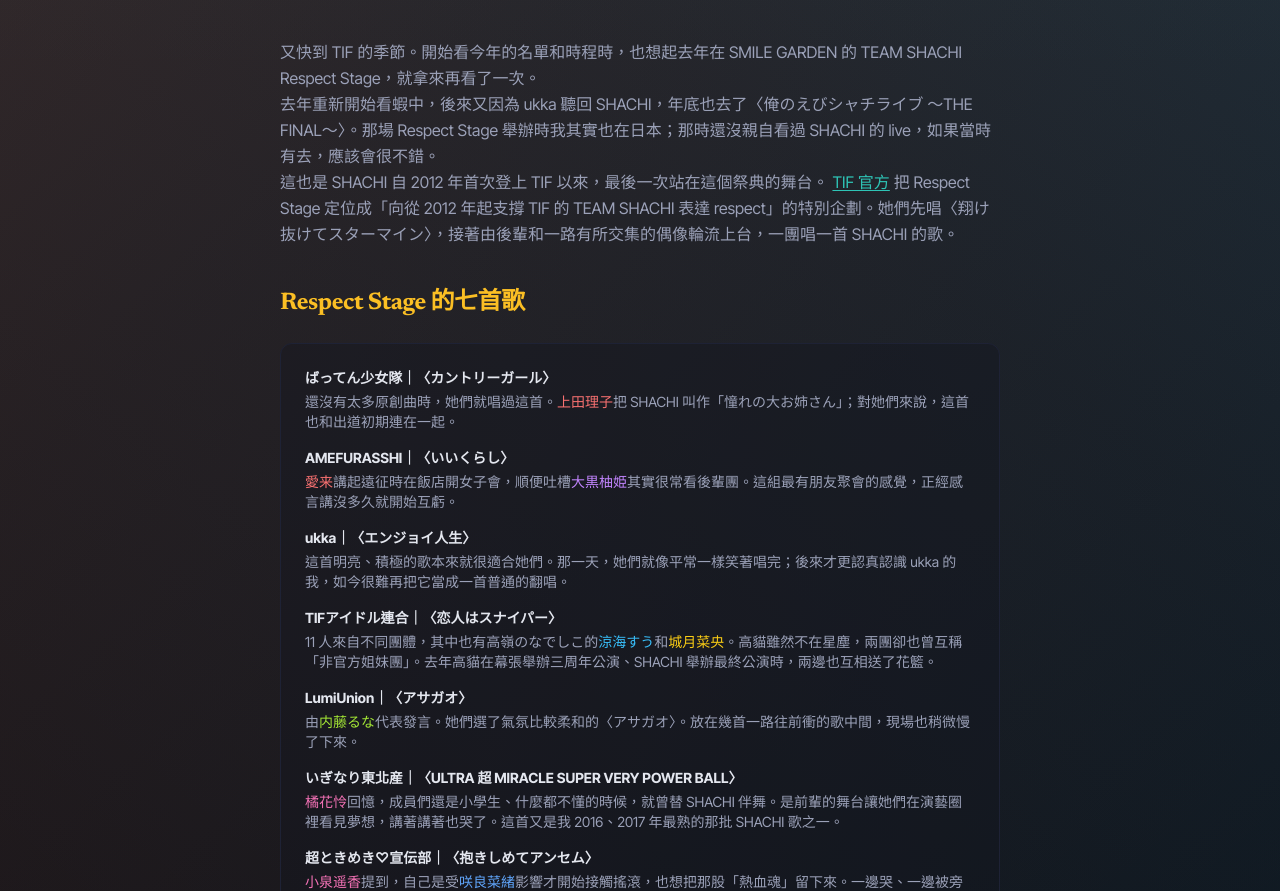
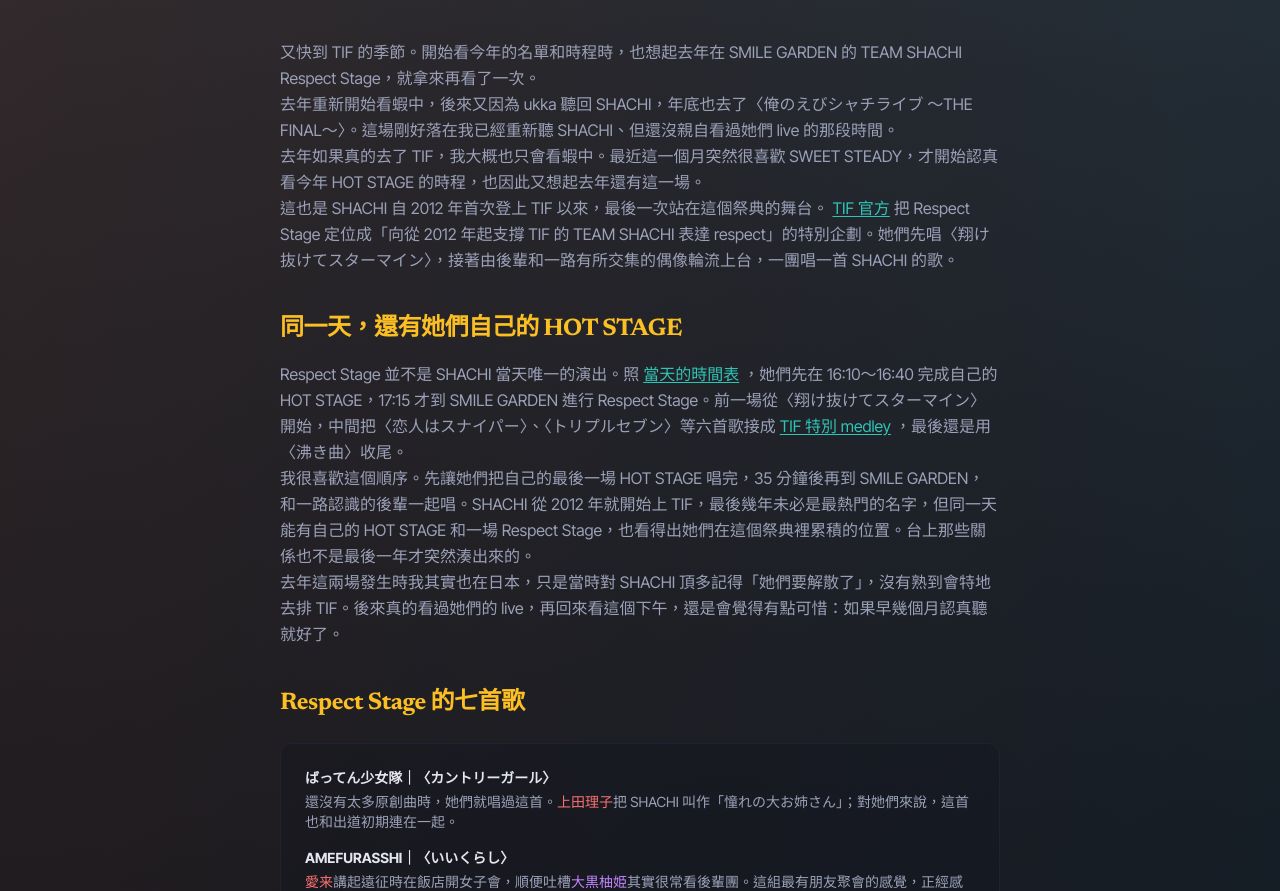
Before and after one commit to HanaYukii/hanayukii-site, a Next.js app: page /blog/tif-2025-shachi-respect-stage in a window 1280 px wide. Shown: the part 816-1707 px from the top of the page. Built offline with nearby package versions, Linux system fonts and the light colour scheme.

Commit message:
content: add SHACHI HOT STAGE context

```diff
--- a/src/app/blog/tif-2025-shachi-respect-stage/page.tsx
+++ b/src/app/blog/tif-2025-shachi-respect-stage/page.tsx
@@ -124,9 +124,13 @@
           </p>
           <p>
             去年重新開始看蝦中，後來又因為 ukka 聽回
-            SHACHI，年底也去了〈俺のえびシャチライブ ～THE FINAL～〉。那場
-            Respect Stage 舉辦時我其實也在日本；那時還沒親自看過 SHACHI 的
-            live，如果當時有去，應該會很不錯。
+            SHACHI，年底也去了〈俺のえびシャチライブ
+            ～THE FINAL～〉。這場剛好落在我已經重新聽 SHACHI、但還沒親自看過她們
+            live 的那段時間。
+          </p>
+          <p>
+            去年如果真的去了 TIF，我大概也只會看蝦中。最近這一個月突然很喜歡 SWEET
+            STEADY，才開始認真看今年 HOT STAGE 的時程，也因此又想起去年還有這一場。
           </p>
           <p>
             這也是 SHACHI 自 2012 年首次登上 TIF
@@ -142,6 +146,43 @@
             把 Respect Stage 定位成「向從 2012 年起支撐 TIF 的 TEAM SHACHI 表達
             respect」的特別企劃。她們先唱〈翔け抜けてスターマイン〉，接著由後輩和一路有所交集的偶像輪流上台，一團唱一首
             SHACHI 的歌。
+          </p>
+        </FadeIn>
+
+        <FadeIn>
+          <Heading>同一天，還有她們自己的 HOT STAGE</Heading>
+          <p>
+            Respect Stage 並不是 SHACHI 當天唯一的演出。照
+            <a
+              href="https://official.idolfes.com/files/57/tif2025/assets/img/timetable/pdf/day1_202508030020.pdf"
+              target="_blank"
+              rel="noreferrer"
+              className={`mx-1 ${linkClass}`}
+            >
+              當天的時間表
+            </a>
+            ，她們先在 16:10～16:40 完成自己的 HOT STAGE，17:15
+            才到 SMILE GARDEN 進行 Respect Stage。前一場從〈翔け抜けてスターマイン〉開始，中間把〈恋人はスナイパー〉、〈トリプルセブン〉等六首歌接成
+            <a
+              href="https://thetv.jp/news/detail/1282712/"
+              target="_blank"
+              rel="noreferrer"
+              className={`mx-1 ${linkClass}`}
+            >
+              TIF 特別 medley
+            </a>
+            ，最後還是用〈沸き曲〉收尾。
+          </p>
+          <p>
+            我很喜歡這個順序。先讓她們把自己的最後一場 HOT STAGE 唱完，35
+            分鐘後再到 SMILE GARDEN，和一路認識的後輩一起唱。SHACHI 從 2012 年就開始上
+            TIF，最後幾年未必是最熱門的名字，但同一天能有自己的 HOT STAGE 和一場
+            Respect Stage，也看得出她們在這個祭典裡累積的位置。台上那些關係也不是最後一年才突然湊出來的。
+          </p>
+          <p>
+            去年這兩場發生時我其實也在日本，只是當時對 SHACHI
+            頂多記得「她們要解散了」，沒有熟到會特地去排 TIF。後來真的看過她們的
+            live，再回來看這個下午，還是會覺得有點可惜：如果早幾個月認真聽就好了。
           </p>
         </FadeIn>
 
```
